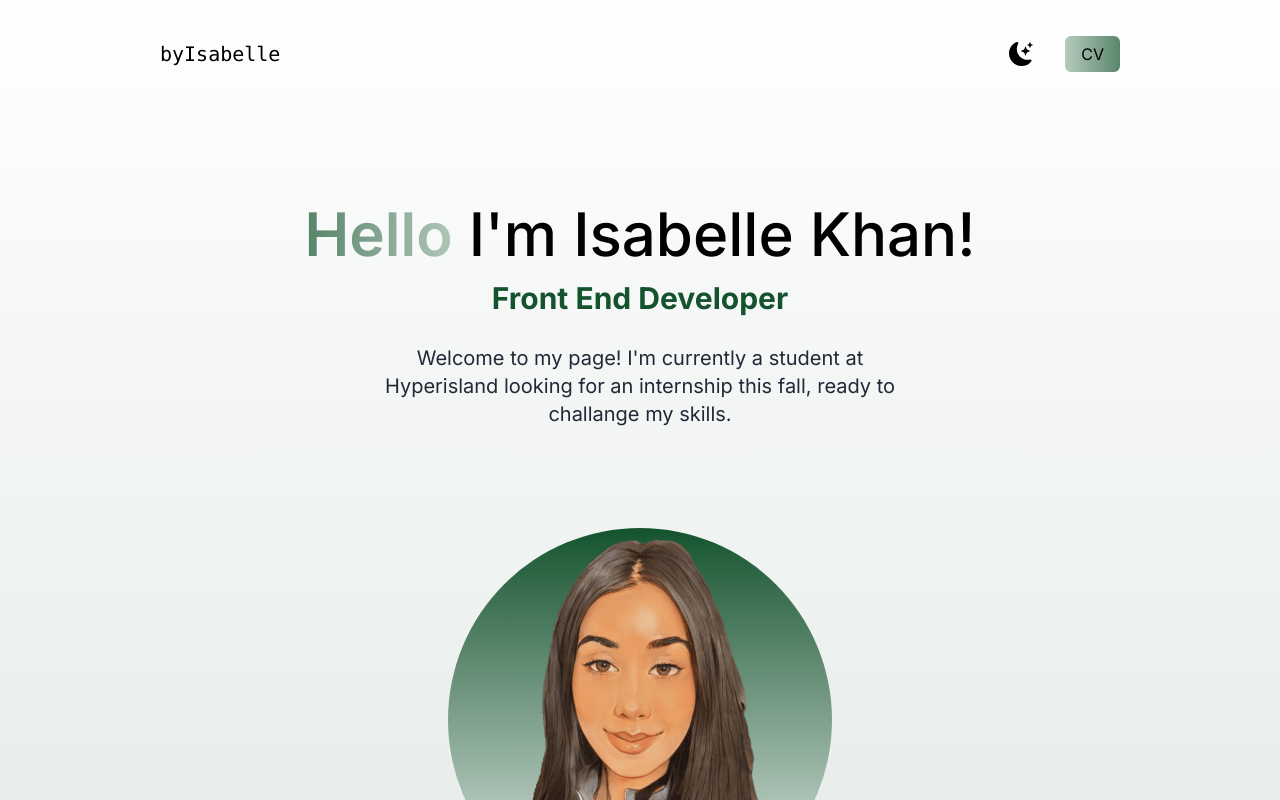
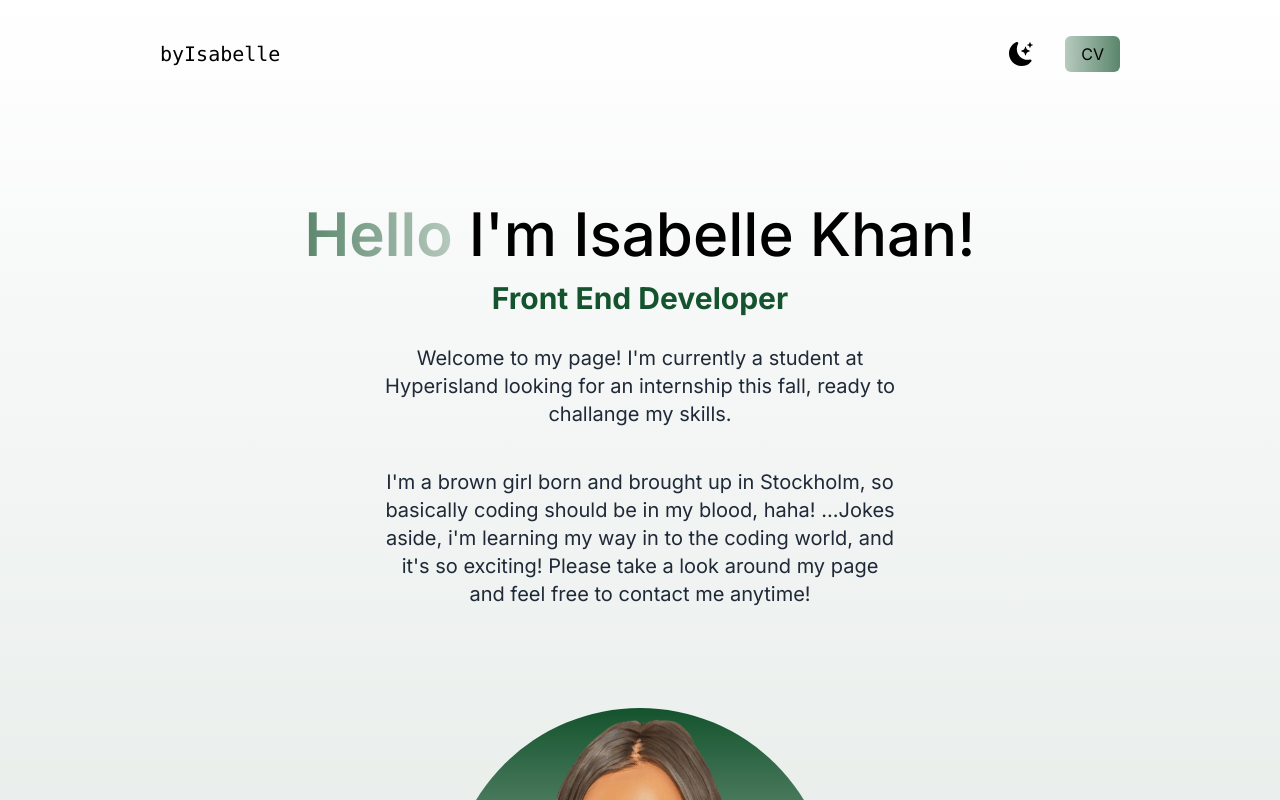
Before and after one commit to Isabellekhan/portfolio, a Next.js app: page / in a window 1280 px wide. Shown: the top 800 px of the page. Built offline with nearby package versions, Linux system fonts and the light colour scheme.

Commit message:
adding more to about me section

```diff
--- a/src/app/page.js
+++ b/src/app/page.js
@@ -56,6 +56,12 @@ export default function Home() {
             <p className="text-md py-5 leading-7 text-gray-800 md:text-xl max-w-lg mx-auto">
               Welcome to my page! I'm currently a student at Hyperisland looking
               for an internship this fall, ready to challange my skills.
+            </p>
+            <p className="text-md py-5 leading-7 text-gray-800 md:text-xl max-w-lg mx-auto">
+              I'm a brown girl born and brought up in Stockholm, so basically
+              coding should be in my blood, haha! ...Jokes aside, i'm learning
+              my way in to the coding world, and it's so exciting! Please take a
+              look around my page and feel free to contact me anytime!
             </p>
 
             <div className="mx-auto bg-gradient-to-b from-green-900 rounded-full w-80 h-80 relative overflow-hidden mt-20 md:h-96 md:w-96">
```
